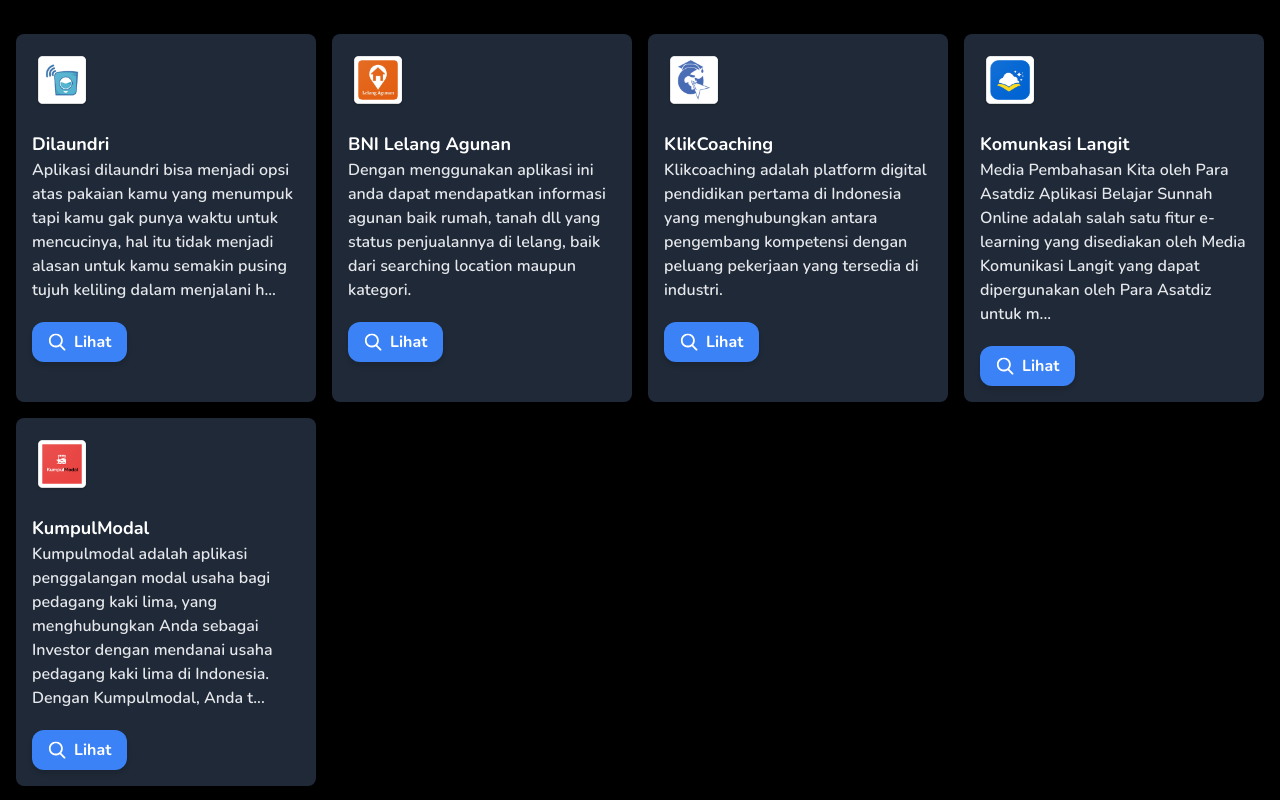
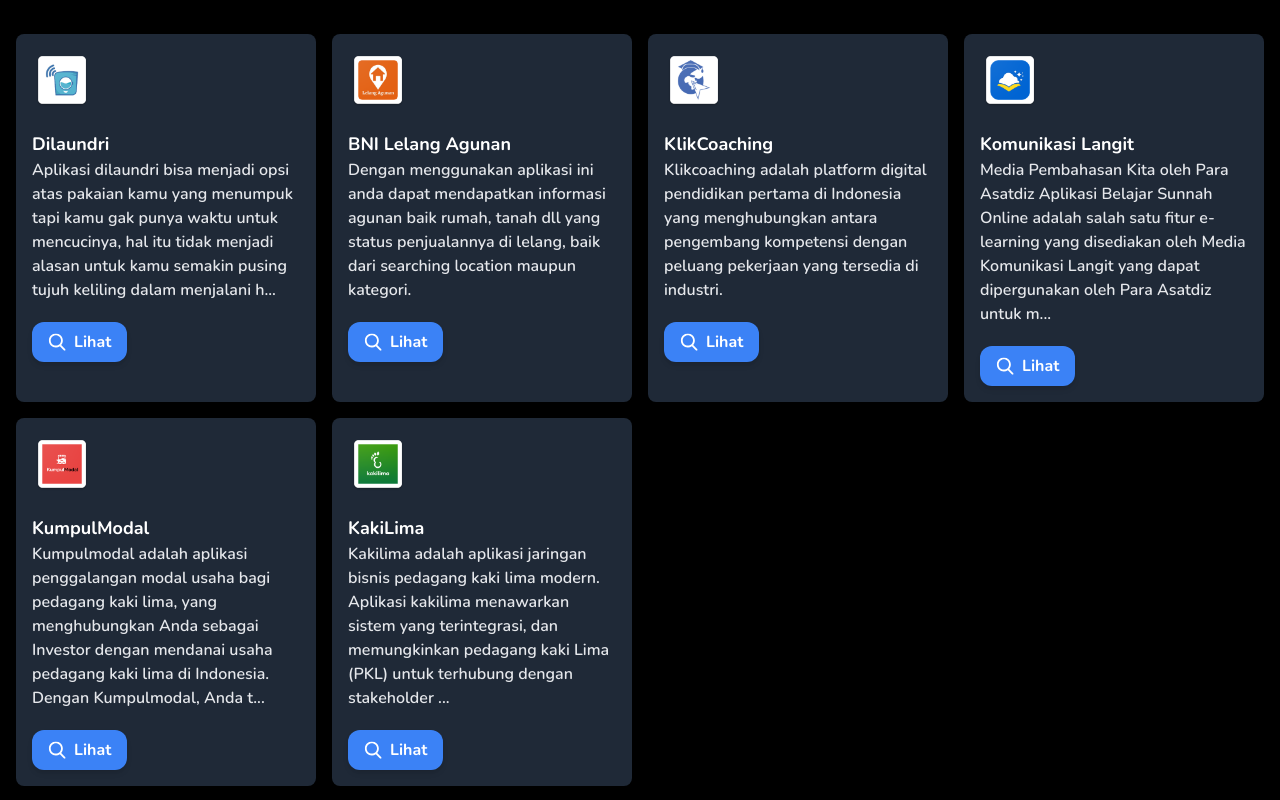
Before and after one commit to qytela/portofolio-fansa, a Next.js app: page / in a window 1280 px wide. Shown: the part 860-1660 px from the top of the page. Built offline with nearby package versions, Linux system fonts and the light colour scheme.

Commit message:
add porto

```diff
--- a/src/pages/index.js
+++ b/src/pages/index.js
@@ -1,4 +1,4 @@
-import React, { Fragment, memo, useState } from 'react'
+import React, { Fragment, memo } from 'react'
 import Helmet from 'react-helmet'
 import { FaGithub, FaLinkedinIn, FaTelegramPlane, FaRegEnvelope } from 'react-icons/fa'
 import { motion } from 'framer-motion'
@@ -24,7 +24,7 @@
             url: 'https://klikcoaching.com'
         },
         {
-            name: 'Komunkasi Langit',
+            name: 'Komunikasi Langit',
             description: 'Media Pembahasan Kita oleh Para Asatdiz Aplikasi Belajar Sunnah Online adalah salah satu fitur e-learning yang disediakan oleh Media Komunikasi Langit yang dapat dipergunakan oleh Para Asatdiz untuk membahas Kitab berseri dalam kurun waktu tertentu (mingguan, bulanan, semesteran, dsb) tergantung dari periode pembahasan Kitab.',
             icon: '/komulang-icon.png',
             url: 'http://komunikasilangit.com'
@@ -34,6 +34,12 @@
             description: 'Kumpulmodal adalah aplikasi penggalangan modal usaha bagi pedagang kaki lima, yang menghubungkan Anda sebagai Investor dengan mendanai usaha pedagang kaki lima di Indonesia. Dengan Kumpulmodal, Anda telah membuat dampak sosial dan mendapatkan penghasilan.',
             icon: '/kumpulmodal-icon.png',
             url: 'https://play.google.com/store/apps/details?id=com.kumpulmodal'
+        },
+        {
+            name: 'KakiLima',
+            description: 'Kakilima adalah aplikasi jaringan bisnis pedagang kaki lima modern. Aplikasi kakilima menawarkan sistem yang terintegrasi, dan memungkinkan pedagang kaki Lima (PKL) untuk terhubung dengan stakeholder yang mendukung pengembangan usaha mereka,seperti konsumen, perbankan, dan produsen bahan baku.',
+            icon: '/kakilima-icon.png',
+            url: 'https://play.google.com/store/apps/details?id=com.kakilima.app'
         }
     ]
 
```
Also changed, not shown: public/kakilima-icon.png (added).
